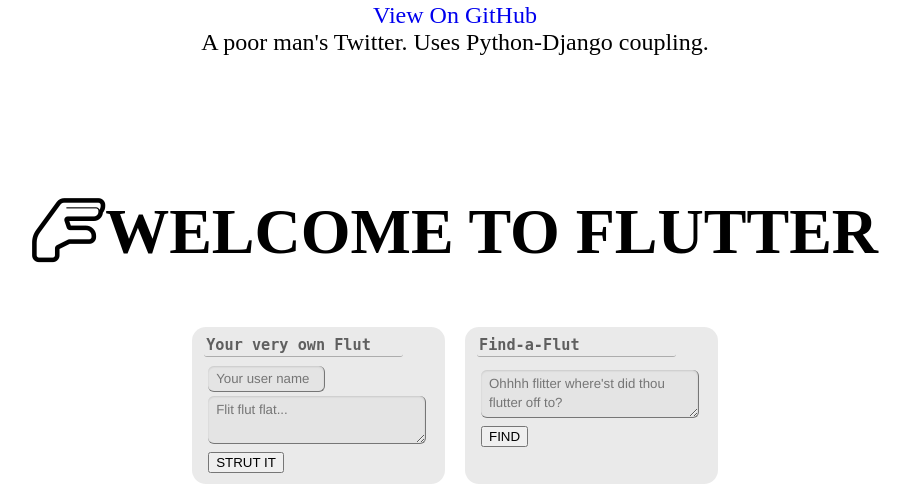
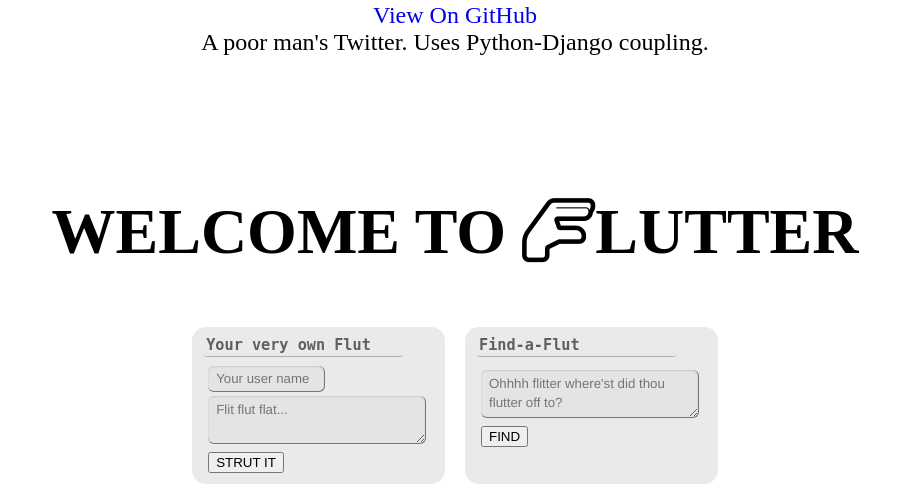
Before and after one commit to bizzcat/flutter, a Django app: page / in a window 1280 px wide. Shown: the part 182-670 px from the top of the page, without its empty margins (185-1095 px from the left). Run offline with Django 3.2, Linux system fonts and the light colour scheme; data comes from the database, SQL or seed files in the repository.

Commit message:
fix logo

```diff
--- a/flutter/templates/flutter/index.html
+++ b/flutter/templates/flutter/index.html
@@ -22,7 +22,7 @@
 
     <br><br><br><br>
 
-    <h1 id="welcome"><i class="fa fa-hand-lizard-o fa-flip-horizontal"></i>WELCOME TO FLUTTER</h1>
+    <h1 id="welcome">WELCOME TO <i class="fa fa-hand-lizard-o fa-flip-horizontal"></i>LUTTER</h1>
 
     <div class="footer-div">
 
```
